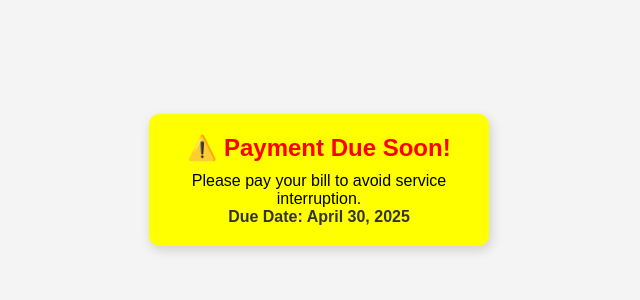
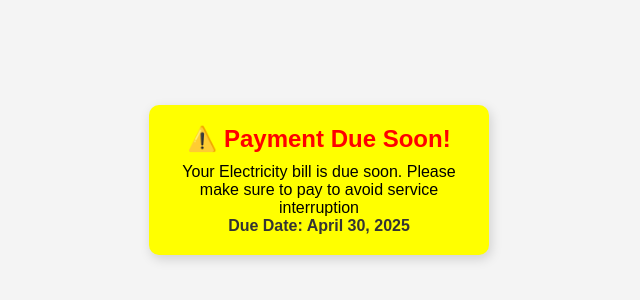
Before and after one commit to Antrikshh-Coder/Day-3-Homework, a plain HTML site: page D-3 Homework/index.html in a window 1280 px wide. Shown: the part 220-520 px from the top of the page, without its empty margins (321-961 px from the left). Drawn offline with Linux system fonts and the light colour scheme.

Commit message:
Update index.html

```diff
--- a/D-3 Homework/index.html
+++ b/D-3 Homework/index.html
@@ -46,7 +46,7 @@
 
   <div class="billing-reminder">
     <h2>⚠️ Payment Due Soon! </h2>
-    <p>Please pay your bill to avoid service interruption.</p>
+    <p>Your Electricity bill is due soon. Please make sure to pay to avoid service interruption</p>
     <p class="due-date">Due Date: April 30, 2025</p>
   </div>
 
```
